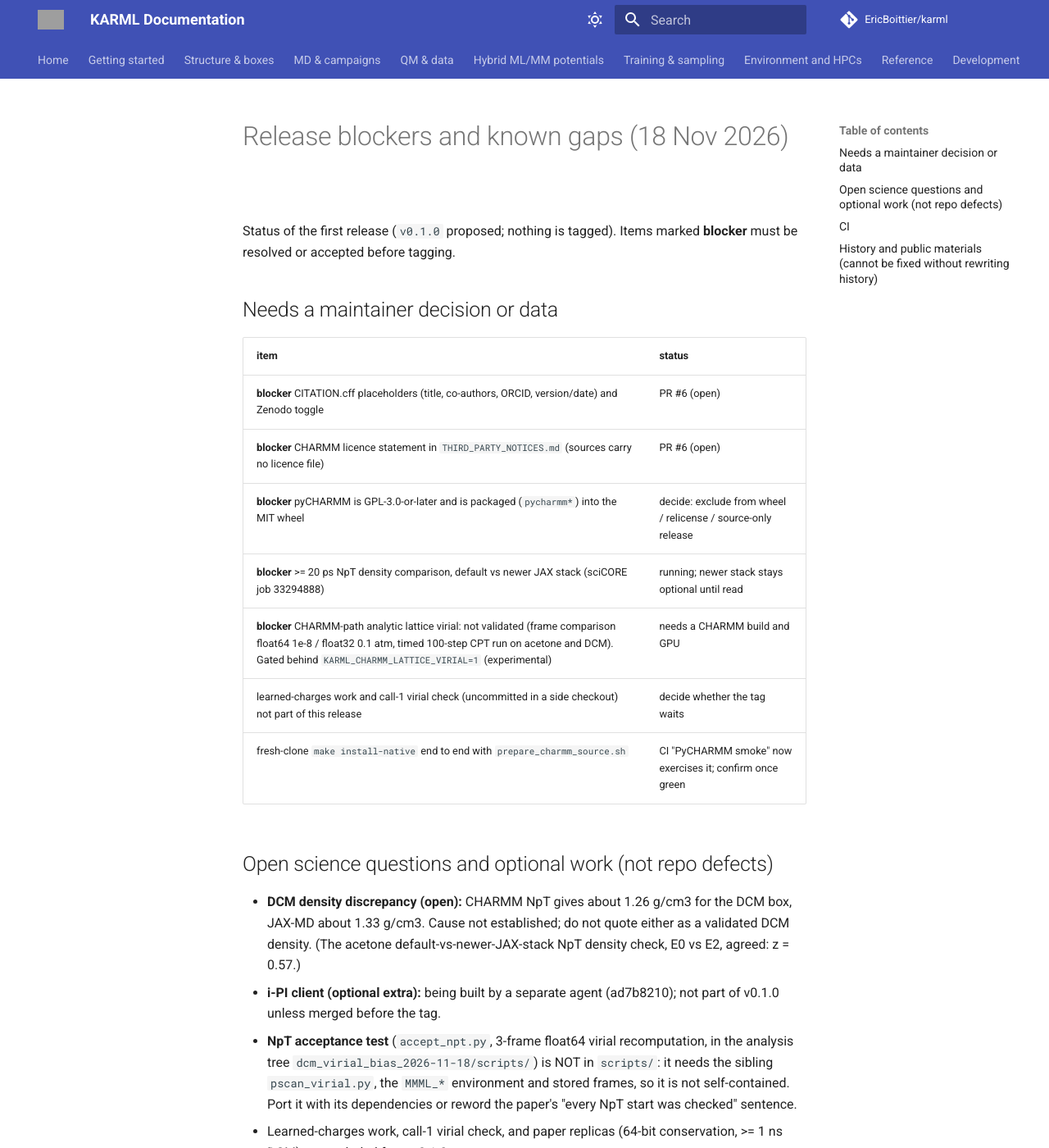
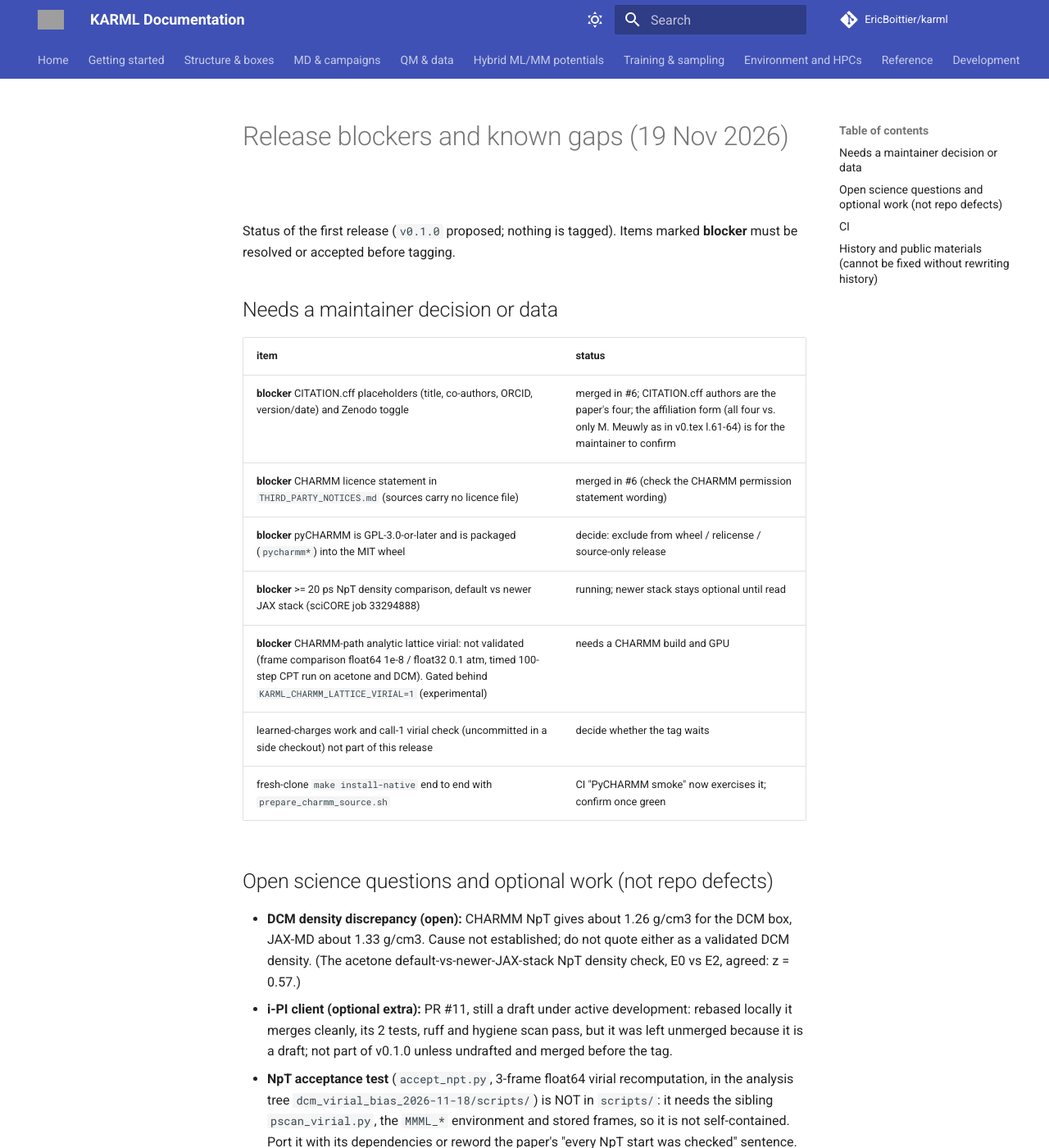
Before and after one commit to EricBoittier/karml, an MkDocs documentation site: the page built from docs/RELEASE_BLOCKERS.md, in a window 1280 px wide and 1400 px high. Shown: the whole window at 82% size. Built offline with MkDocs 1.6.1 and Material for MkDocs 9.7.7, drawn with Linux system fonts in a browser that asks for light colours; comment, search, counter and statistics services are not loaded; some of the changed text lies outside the part shown; grey boxes are pictures that could not be loaded.

Commit message:
docs: RELEASE_BLOCKERS final state (19 Nov) (#14)
* docs: RELEASE_BLOCKERS final state (19 Nov)

Co-Authored-By: Claude Sonnet 5.5 <noreply@anthropic.com>

* drop regenerated test images

Co-Authored-By: Claude Sonnet 5.5 <noreply@anthropic.com>

---------

Co-authored-by: Claude Sonnet 5.5 <noreply@anthropic.com>

```diff
--- a/docs/RELEASE_BLOCKERS.md
+++ b/docs/RELEASE_BLOCKERS.md
@@ -1,12 +1,12 @@
-# Release blockers and known gaps (18 Nov 2026)
+# Release blockers and known gaps (19 Nov 2026)
 
 Status of the first release (`v0.1.0` proposed; nothing is tagged). Items marked **blocker** must be resolved or accepted before tagging.
 
 ## Needs a maintainer decision or data
 | item | status |
 |---|---|
-| **blocker** CITATION.cff placeholders (title, co-authors, ORCID, version/date) and Zenodo toggle | PR #6 (open) |
-| **blocker** CHARMM licence statement in `THIRD_PARTY_NOTICES.md` (sources carry no licence file) | PR #6 (open) |
+| **blocker** CITATION.cff placeholders (title, co-authors, ORCID, version/date) and Zenodo toggle | merged in #6; CITATION.cff authors are the paper's four; the affiliation form (all four vs. only M. Meuwly as in v0.tex l.61-64) is for the maintainer to confirm |
+| **blocker** CHARMM licence statement in `THIRD_PARTY_NOTICES.md` (sources carry no licence file) | merged in #6 (check the CHARMM permission statement wording) |
 | **blocker** pyCHARMM is GPL-3.0-or-later and is packaged (`pycharmm*`) into the MIT wheel | decide: exclude from wheel / relicense / source-only release |
 | **blocker** >= 20 ps NpT density comparison, default vs newer JAX stack (sciCORE job 33294888) | running; newer stack stays optional until read |
 | **blocker** CHARMM-path analytic lattice virial: not validated (frame comparison float64 1e-8 / float32 0.1 atm, timed 100-step CPT run on acetone and DCM). Gated behind `KARML_CHARMM_LATTICE_VIRIAL=1` (experimental) | needs a CHARMM build and GPU |
@@ -15,7 +15,7 @@ Status of the first release (`v0.1.0` proposed; nothing is tagged). Items marked
 
 ## Open science questions and optional work (not repo defects)
 * **DCM density discrepancy (open):** CHARMM NpT gives about 1.26 g/cm3 for the DCM box, JAX-MD about 1.33 g/cm3. Cause not established; do not quote either as a validated DCM density. (The acetone default-vs-newer-JAX-stack NpT density check, E0 vs E2, agreed: z = 0.57.)
-* **i-PI client (optional extra):** being built by a separate agent (ad7b8210); not part of v0.1.0 unless merged before the tag.
+* **i-PI client (optional extra):** PR #11, still a draft under active development: rebased locally it merges cleanly, its 2 tests, ruff and hygiene scan pass, but it was left unmerged because it is a draft; not part of v0.1.0 unless undrafted and merged before the tag.
 * **NpT acceptance test** (`accept_npt.py`, 3-frame float64 virial recomputation, in the analysis tree `dcm_virial_bias_2026-11-18/scripts/`) is NOT in `scripts/`: it needs the sibling `pscan_virial.py`, the `MMML_*` environment and stored frames, so it is not self-contained. Port it with its dependencies or reword the paper's "every NpT start was checked" sentence.
 * Learned-charges work, call-1 virial check, and paper replicas (64-bit conservation, >= 1 ns DCM) are excluded from v0.1.0.
 * No DOI: Zenodo is on hold (no `.zenodo.json`).
@@ -32,6 +32,6 @@ Status of the first release (`v0.1.0` proposed; nothing is tagged). Items marked
 
 ## History and public materials (cannot be fixed without rewriting history)
 * `docs/manuscripts/condensed-phase-hybrid-mlmm/` (draft manuscript, 72 files, about 6.5 MB: LaTeX, 28 PNG, 23 PDF, notes) is public on `main` and in history (commits `87a7c51`, `e64c0b9`). It was left in place.
-* Personal home/cluster paths, user names and the earlier `.cursor/mcp.json` stay in history (13 commits total); the tip is cleaned by the hygiene PR (#5).
+* Personal home/cluster paths, user names and the earlier `.cursor/mcp.json` stay in history (13 commits total); the tip is cleaned by the hygiene PR (#5, merged). Residual tree hits are third-party file headers (COD CIFs, CGenFF rtf), the generic cluster name `scicore`, relative `./scratch/` output dirs and the author e-mail in `pyproject.toml`.
 * Commit metadata carries the maintainer's e-mail (the maintainer's own address in 9 of 14 commits; the other 5 use the GitHub no-reply address).
 * Options: (a) leave as is; (b) move the draft manuscript to a private repository and delete it from the tip (history keeps it); (c) rewrite history with `git filter-repo` and force-push, which breaks forks, clones and any link to `87a7c51` (the commit cited in the manuscript bibliography), so it needs an explicit decision.
```
